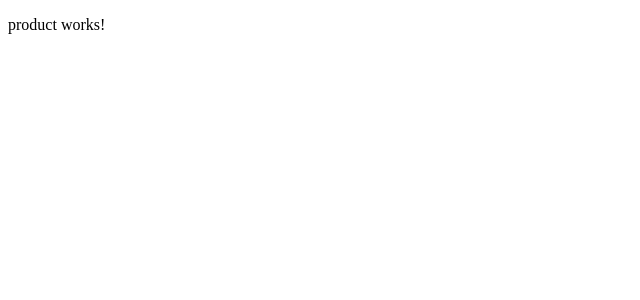
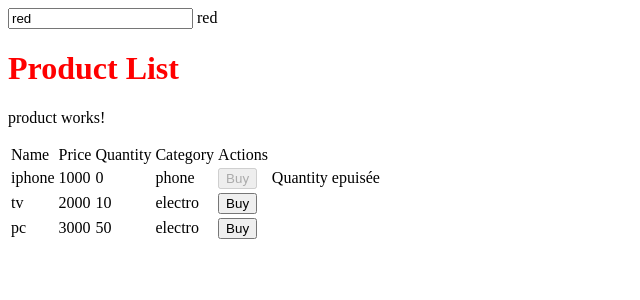
Before and after one commit to Naderab/angular4twin3, an Angular app: page / in a window 1280 px wide. Shown: the top 300 px of the page, without its empty margins (0-640 px from the left). Built offline with nearby package versions, Linux system fonts and the light colour scheme.

Commit message:
components "séance 2"

```diff
--- a/src/app/app.module.ts
+++ b/src/app/app.module.ts
@@ -4,6 +4,7 @@ import { BrowserModule } from '@angular/platform-browser';
 import { AppRoutingModule } from './app-routing.module';
 import { AppComponent } from './app.component';
 import { ProductComponent } from './product/product.component';
+import { FormsModule } from '@angular/forms';
 
 @NgModule({
   declarations: [
@@ -12,7 +13,8 @@ import { ProductComponent } from './product/product.component';
   ],
   imports: [
     BrowserModule,
-    AppRoutingModule
+    AppRoutingModule,
+    FormsModule
   ],
   providers: [],
   bootstrap: [AppComponent]
--- /dev/null
+++ b/src/app/core/category.ts
@@ -0,0 +1,4 @@
+export class Category {
+    id: string="";
+    type: string="";
+}
--- /dev/null
+++ b/src/app/core/product.ts
@@ -0,0 +1,9 @@
+import { Category } from './category';
+
+export class Product {
+    id: string="";
+    name: string="";
+    price: number=0;
+    quantity: number=0;
+    category: Category=new Category();
+}
--- a/src/app/product/product.component.css
+++ b/src/app/product/product.component.css
@@ -0,0 +1,6 @@
+.titrered{
+    color:red;
+}
+.titregreen{
+    color:green;
+}
--- a/src/app/product/product.component.html
+++ b/src/app/product/product.component.html
@@ -1 +1,45 @@
+
+<input type="text" name="c" [(ngModel)]="color">
+{{getColor()}}
+<h1 [style.color]="getColor()">{{title}}</h1>
 <p>product works!</p>
+<!--{{product.id}}
+<p [style.color]="product.quantity==0?'red':'green'">{{product.name}}</p>
+<p [class]="product.quantity==0?'titrered':'titregreen'">{{product.name}}</p>
+{{product.price}}
+{{product.quantity}}
+{{product.category.id}}
+{{product.category.type}}
+<button [disabled]="product.quantity==0" (click)="buy(product)">Buy</button>
+<br>
+{{product2.id}}
+<p [style.color]="product2.quantity==0?'red':'green'">{{product2.name}}</p>
+<p [class]="product2.quantity==0?'titrered':'titregreen'">{{product.name}}</p>
+{{product2.price}}
+{{product2.quantity}}
+{{product2.category.id}}
+{{product2.category.type}}
+<button [disabled]="product2.quantity==0" (click)="buy(product2)">Buy</button>!-->
+<div *ngIf="affiche">
+<table>
+    <tr>
+        <td>Name</td>
+        <td>Price</td>
+        <td>Quantity</td>
+        <td>Category</td>
+        <td>Actions</td>
+    </tr>
+    <tr *ngFor="let p of products">
+        <td>{{p.name}}</td>
+        <td>{{p.price}}</td>
+        <td>{{p.quantity}}</td>
+        <td>{{p.category.type}}</td>
+        <td><button [disabled]="p.quantity == 0" (click)="buy(p)">Buy</button></td>
+        <td *ngIf="p.quantity == 0">Quantity epuisée</td>
+    </tr>
+
+</table>
+</div>
+<div *ngIf="!affiche">
+    <p>Pas de produit</p>
+</div>
--- a/src/app/product/product.component.ts
+++ b/src/app/product/product.component.ts
@@ -1,10 +1,44 @@
 import { Component } from '@angular/core';
+import { Product } from '../core/product';
 
 @Component({
   selector: 'app-product',
   templateUrl: './product.component.html',
-  styleUrls: ['./product.component.css']
+  styleUrls: ['./product.component.css'],
 })
 export class ProductComponent {
+  title: string = 'Product List';
+  color = 'red';
+  affiche= true;
+  products: Product[] = [
+    {
+      id: '1',
+      name: 'iphone',
+      price: 1000,
+      quantity: 0,
+      category: { id: '1', type: 'phone' },
+    },
+    {
+      id: '2',
+      name: 'tv',
+      price: 2000,
+      quantity: 10,
+      category: { id: '2', type: 'electro' },
+    },
+    {
+      id: '3',
+      name: 'pc',
+      price: 3000,
+      quantity: 50,
+      category: { id: '3', type: 'electro' },
+    },
+  ];
 
+  buy(p: Product) {
+    p.quantity--;
+  }
+
+  getColor() {
+    return this.color;
+  }
 }
```
